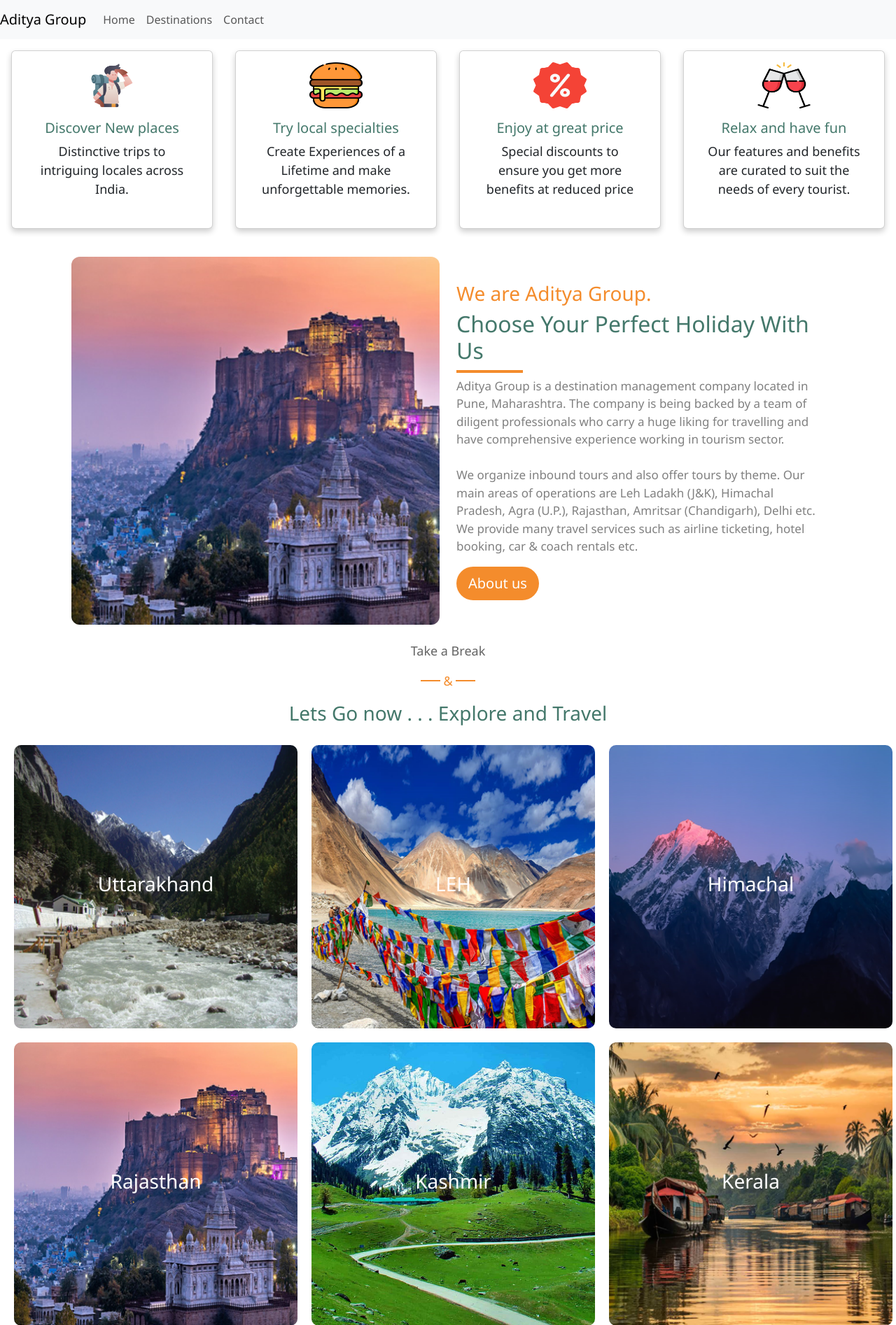
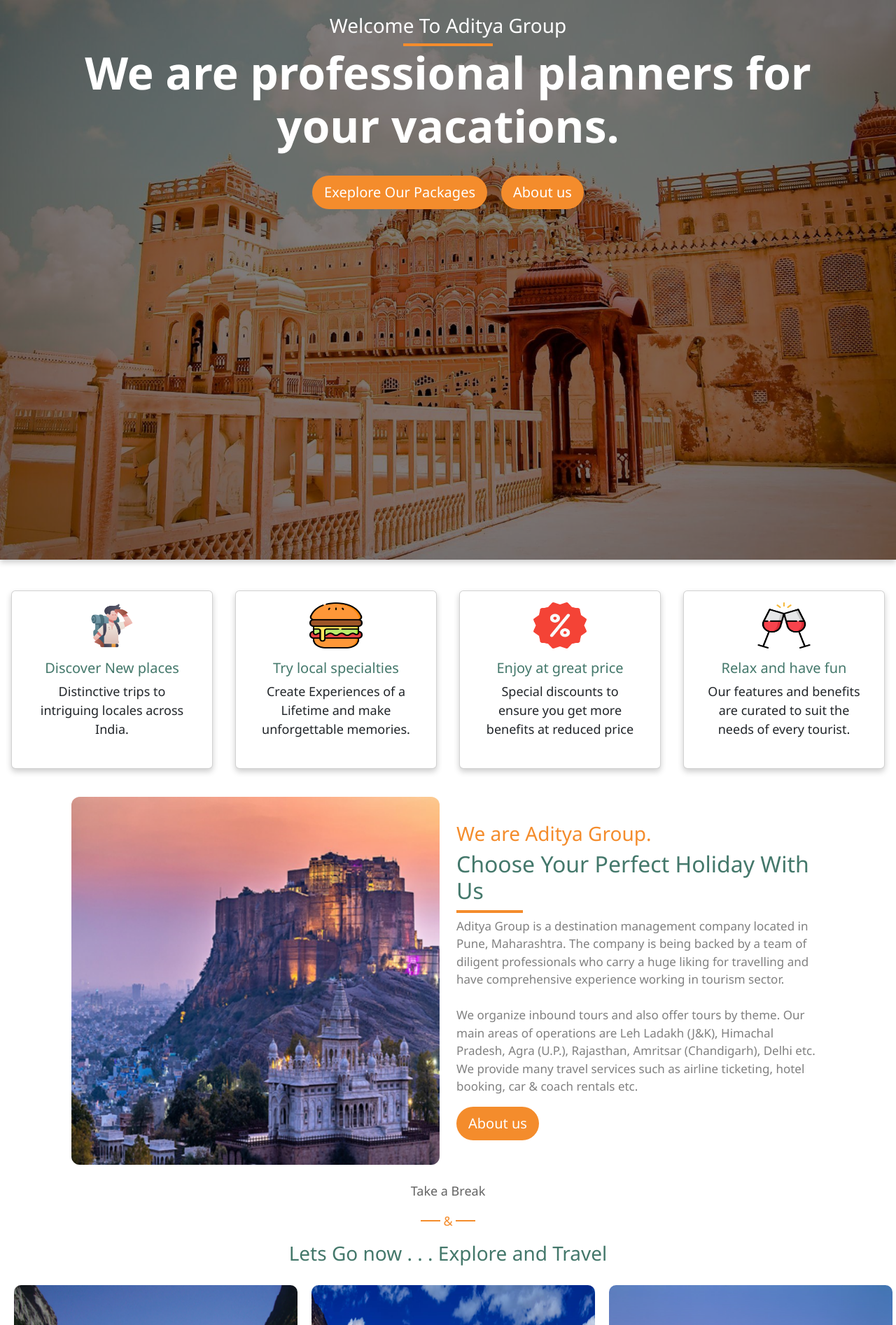
Before and after one commit to adityaghumatkar/aditya-group, a FastAPI app: page / in a window 1280 px wide. Shown: the top 1894 px of the page at 70% size. Run offline with FastAPI, Linux system fonts and the light colour scheme.

Commit message:
images added

```diff
--- a/static/css/styles.css
+++ b/static/css/styles.css
@@ -29,6 +29,7 @@ body {
     display: flex;
     flex-wrap: wrap;
     justify-content: center;
+    margin-top: 28px;
 }
 
 .card-img-custom {
@@ -255,3 +256,120 @@ p{
 .NE{
     background-image: url('/static/images/NE.jpg');
 }
+
+.contaner-main-heading{
+    color:white;
+    text-align: center;
+    margin-top: 20px;
+}
+
+.contaner-main-sub-heading{
+    text-align: center;
+    font-weight: bold;
+    font-size:64px;
+    color: white;
+    margin-bottom: 32px;
+}
+
+.btn-container{
+    display: flex;
+    gap: 20px;
+    justify-content: center; /* Centers vertically */
+}
+
+.underline-container{
+    background-color:rgb(244,140,44);
+    height: 4px;
+    width: 10%;
+    margin: 0 auto;
+}
+
+.slideshow-container {
+    position: relative;
+    height: 100vh;
+    overflow: hidden;
+    /* border-radius: 10px; */
+    box-shadow: 0 4px 8px rgba(0, 0, 0, 0.2);
+
+}
+
+/* Overlay Effect */
+.slideshow-container::after {
+    content: "";
+    position: absolute;
+    top: 0;
+    left: 0;
+    width: 100%;
+    height: 100%;
+    background: rgba(0, 0, 0, 0.5); /* Semi-transparent black overlay */
+    z-index: 1; /* Same as images to fade them */
+    pointer-events: none; /* Allow clicks on foreground content */
+}
+
+.slideshow-image {
+    position: absolute;
+    width: 100%;
+    height: 100%;
+    background-size: cover;
+    background-position: center;
+    opacity: 0;
+    transform: scale(1); /* Start at normal size */
+    transition: opacity 2s ease-in-out;
+    /* transition: opacity 2s ease-in-out, transform 16s ease-in-out; Smooth zoom and fade */
+    z-index: 1;
+}
+
+
+.details-main{
+    position: absolute;
+    z-index: 2 !important;
+    width: -webkit-fill-available;
+}
+/* Define the images */
+.image1 {
+    background-image: url('/static/images/himachalHD.jpeg');
+    animation: fadeZoom 16s infinite 0s;
+}
+.image2 {
+    background-image: url('/static/images/rajasthanHD.jpg');
+    animation: fadeZoom 16s infinite 4s;
+}
+.image3 {
+    background-image: url('/static/images/nature.jpg');
+    animation: fadeZoom 16s infinite 8s;
+}
+.image4 {
+    background-image: url('/static/images/nature2.jpg');
+    animation: fadeZoom 16s infinite 12s;
+}
+
+/* Keyframes for fading */
+/* Keyframes for fading and zooming */
+@keyframes fadeZoom {
+    0%, 25% {
+        opacity: 1;
+        transform: scale(1); /* Start normal size */
+    }
+    30%, 100% {
+        opacity: 0;
+        transform: scale(1.1); /* Slightly zoomed */
+    }
+}
+@keyframes zoomFade {
+    0% {
+        opacity: 1;
+        transform: scale(1); /* Start normal size */
+    }
+    50% {
+        opacity: 1;
+        transform: scale(1.1); /* Zoom in while fully visible */
+    }
+    70% {
+        opacity: 1;
+        transform: scale(1.2); /* Continue zooming */
+    }
+    100% {
+        opacity: 0;
+        transform: scale(1.2); /* Fading out at the maximum zoom */
+    }
+}
--- a/templates/index.html
+++ b/templates/index.html
@@ -13,7 +13,7 @@
 </head>
 
 <body>
-    <nav class="navbar navbar-expand-lg navbar-light bg-light">
+    <!-- <nav class="navbar navbar-expand-lg navbar-light bg-light">
         <a class="navbar-brand" href="#">Aditya Group</a>
         <button class="navbar-toggler" type="button" data-toggle="collapse" data-target="#navbarNav"
             aria-controls="navbarNav" aria-expanded="false" aria-label="Toggle navigation">
@@ -32,14 +32,24 @@
                 </li>
             </ul>
         </div>
-    </nav>
+    </nav> -->
 
     <!-- Your content goes here -->
-    <div class="container">
-        <!-- <h1 class="text-center">Welcome to My Travel Website</h1>
-    <p class="text-center">Explore the world with us!</p> -->
+    <div class="slideshow-container">
+        <div class="slideshow-image image1"></div>
+        <div class="slideshow-image image2"></div>
+        <div class="slideshow-image image3"></div>
+        <div class="slideshow-image image4"></div>
+        <div class="details-main">
+            <h3 class="contaner-main-heading">Welcome To Aditya Group</h3>
+            <div class="underline-container"></div>
+            <h1 class="text-center contaner-main-sub-heading">We are professional planners for  <br>your vacations.</h1>
+            <div class="btn-container">
+                <a href="about.html" class="btn btn-lg btn-custom ">Exeplore Our Packages</a>
+                <a href="about.html" class="btn btn-lg btn-custom ">About us</a>
             </div>
-
+        </div>
+    </div>
     <div class="card-container">
         <div class="card card-custom" style="width: 18rem;">
             <img src="/static/images/adventurer.png" class="card-img-top card-img-custom" alt="Destination">
@@ -53,7 +63,8 @@
             <img src="/static/images/burger.png" class="card-img-top card-img-custom" alt="Destination">
             <div class="card-body">
                 <h5 class="card-title card-title-custom">Try local specialties</h5>
-                <p class="card-text card-text-custom">Create Experiences of a Lifetime and make unforgettable memories.</p>
+                <p class="card-text card-text-custom">Create Experiences of a Lifetime and make unforgettable memories.
+                </p>
             </div>
         </div>
 
@@ -61,7 +72,8 @@
             <img src="/static/images/discount.png" class="card-img-top card-img-custom" alt="Destination">
             <div class="card-body">
                 <h5 class="card-title card-title-custom">Enjoy at great price</h5>
-                <p class="card-text card-text-custom">Special discounts to ensure you get more benefits at reduced price</p>
+                <p class="card-text card-text-custom">Special discounts to ensure you get more benefits at reduced price
+                </p>
             </div>
         </div>
 
@@ -69,7 +81,8 @@
             <img src="/static/images/wine-glasses.png" class="card-img-top card-img-custom" alt="Destination">
             <div class="card-body">
                 <h5 class="card-title card-title-custom">Relax and have fun</h5>
-                <p class="card-text card-text-custom">Our features and benefits are curated to suit the needs of every tourist.</p>
+                <p class="card-text card-text-custom">Our features and benefits are curated to suit the needs of every
+                    tourist.</p>
             </div>
         </div>
     </div>
@@ -86,9 +99,14 @@
                     <h3 class="about-us-info-heading">We are Aditya Group.</h4>
                         <h2 class="about-us-info-sub-heading">Choose Your Perfect Holiday With Us</h2>
                         <div class="about-us-info-sub-heading-underline"></div>
-                    <p class="about-us-info-text">Aditya Group is a destination management company located in Pune, Maharashtra. The company is being backed by a team of diligent professionals who carry a huge liking for travelling and have comprehensive experience working in tourism sector.
+                        <p class="about-us-info-text">Aditya Group is a destination management company located in Pune,
+                            Maharashtra. The company is being backed by a team of diligent professionals who carry a
+                            huge liking for travelling and have comprehensive experience working in tourism sector.
                             &nbsp; <br> <br>
-                    We organize inbound tours and also offer tours by theme. Our main areas of operations are Leh Ladakh (J&K), Himachal Pradesh, Agra (U.P.), Rajasthan, Amritsar (Chandigarh), Delhi etc. We provide many travel services such as airline ticketing, hotel booking, car & coach rentals etc.</p>
+                            We organize inbound tours and also offer tours by theme. Our main areas of operations are
+                            Leh Ladakh (J&K), Himachal Pradesh, Agra (U.P.), Rajasthan, Amritsar (Chandigarh), Delhi
+                            etc. We provide many travel services such as airline ticketing, hotel booking, car & coach
+                            rentals etc.</p>
                         <a href="about.html" class="btn btn-lg btn-custom">About us</a>
                 </div>
             </div>
@@ -113,7 +131,8 @@
                 </div>
                 <div class="card-back-flip uttarakhand">
                     <p>
-                        Haridwar | Rishikesh | Dehradun | Mussoorie | Auli |Nainital | Ranikhet | Kausani | Almora | Jim Corbett | Char Dham Yatra | Do Dham Yatra | Yamnotri | Gangotri | Kedarnath | Badrinath</p>
+                        Haridwar | Rishikesh | Dehradun | Mussoorie | Auli |Nainital | Ranikhet | Kausani | Almora | Jim
+                        Corbett | Char Dham Yatra | Do Dham Yatra | Yamnotri | Gangotri | Kedarnath | Badrinath</p>
                     <a href="about.html" class="btn btn-lg btn-custom-explore">Explore</a>
                 </div>
 
@@ -241,4 +260,5 @@
     <script src="https://cdn.jsdelivr.net/npm/bootstrap@5.3.0-alpha1/dist/js/bootstrap.bundle.min.js"></script>
     <script src="/static/js/script.js"></script>
 </body>
+
 </html>
```
Also changed, not shown: static/images/himachalHD.jpeg (added), static/images/jaipur.jpg (added), static/images/nature.jpg (added), static/images/nature2.jpg (added), static/images/rajasthanHD.jpg (added), static/js/script.js (line endings or trailing spaces). Lines whose indentation alone changed are shown as unchanged.
